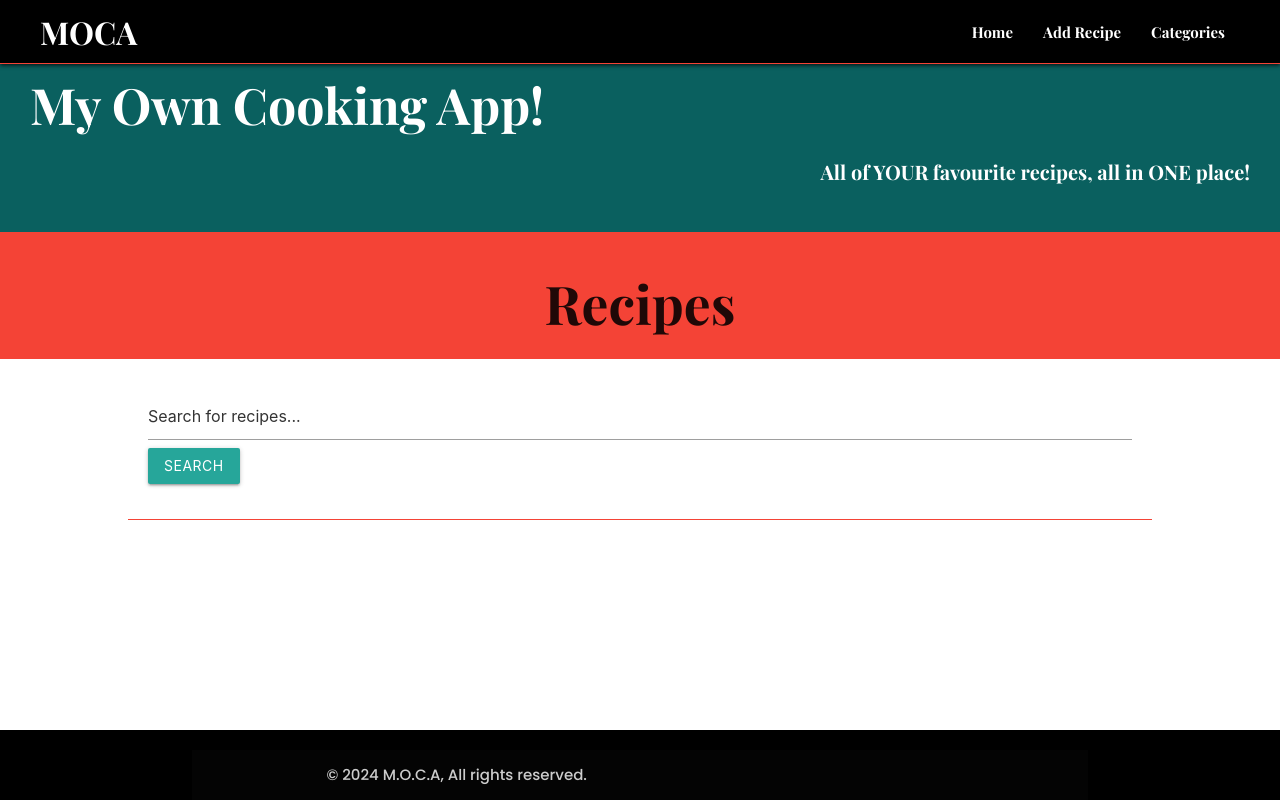
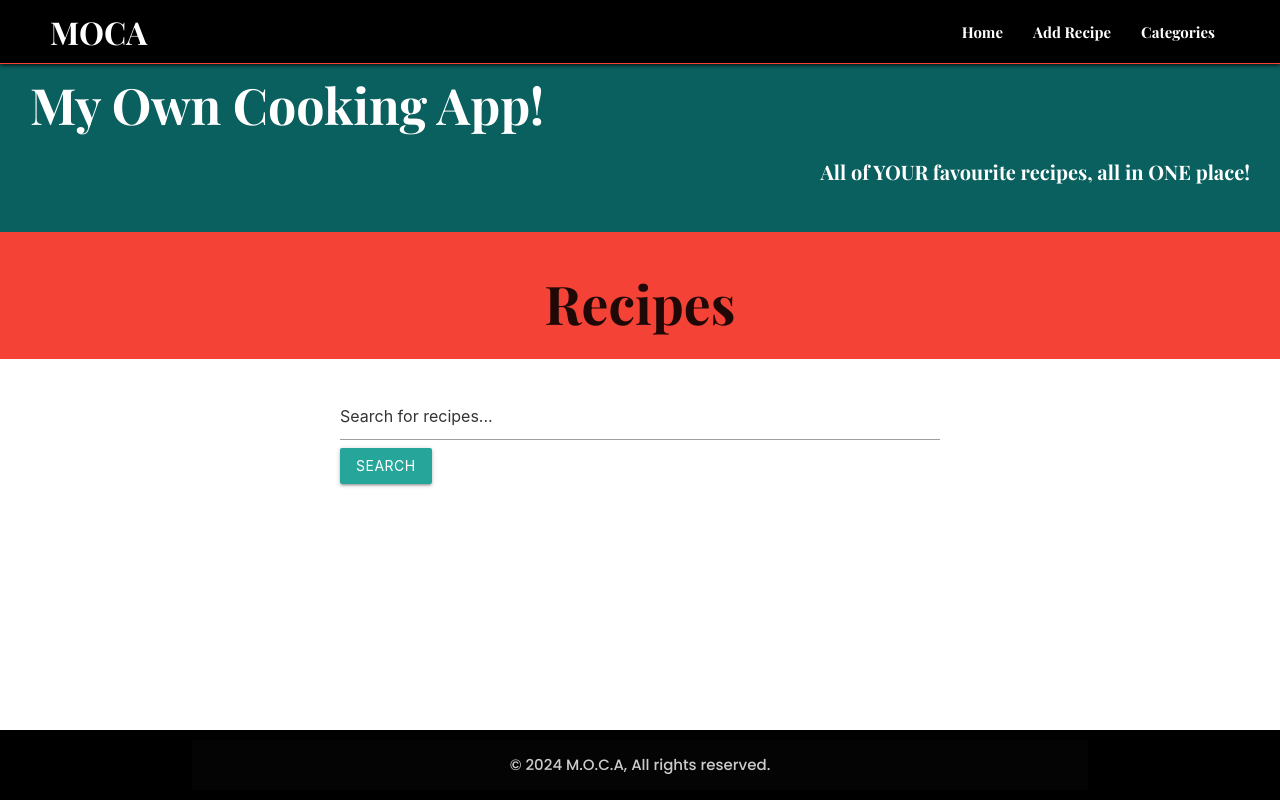
Before and after one commit to AlexandraEL9/MOCA-app, a Flask app: page / in a window 1280 px wide. Run offline with Flask 2, Linux system fonts and the light colour scheme; data that the repository does not hold is empty; some libraries are stand-ins or nearby versions.

Commit message:
update: update page width of card holding pages

```diff
--- a/moca/static/css/style.css
+++ b/moca/static/css/style.css
@@ -3,6 +3,8 @@
   --secondary-color: #F44336;
   --heading-font-family: "Playfair Display", serif;
   --default-font-family: "Poppins", sans-serif;
+  --white-color: #fff;
+  --black-color: #000;
 }
 
 body {
@@ -11,37 +13,40 @@ body {
   display: flex;
   flex-direction: column;
   min-height: 100vh;
-  padding: 0;
   margin: 0;
+}
 
-}
 h1, h2, h3 {
   font-family: var(--heading-font-family);
   font-weight: bold;
 }
 
+
 main {
   flex: 1 0 auto;
+}
 
+.container-main, .main-container {
+  width: 100%;
+  margin: 0 auto;
 }
-.container-main {
-  width: 100%;
+
+.cards-container {
+  width: 80%
 }
 
 .container-header {
   background-color: var(--main-color);
-  border-bottom: 1px solid #F44336;
-  color: white;
-  padding-top: 35px;
-  padding-bottom: 5px;
-  padding-left: 30px;
-  padding-right: 30px;
+  border-bottom: 1px solid var(--secondary-color);
+  color: var(--white-color);
+  padding: 35px 30px 5px 30px;
 }
 
 .container-header h1 {
   text-align: left;
   font-size: 50px;
 }
+
 .container-header p {
   font-family: var(--heading-font-family);
   text-align: right;
@@ -49,50 +54,38 @@ main {
 }
 
 .section-page-heading {
-  background-color: #F44336;
+  background-color: var(--secondary-color);
   padding: 5px;
   margin-top: 0;
 }
 
-.main-container {
-  width: 90%
-
-}
-
-/* Navbar styling */
 .nav-wrapper {
-  background-color: #000; /* Black background */
-  color: #fff; /* White text */
-  padding: 0 20px; /* Adds padding on the left and right */
-  border-bottom: 1px solid #F44336;
-  box-shadow: 0 2px 4px rgba(0, 0, 0, 0.4); /* Adds a slight shadow */
+  background-color: var(--black-color);
+  color: var(--white-color);
+  padding: 0 30px;
+  border-bottom: 1px solid var(--secondary-color);
+  box-shadow: 0 2px 4px rgba(0, 0, 0, 0.4);
   font-family: var(--heading-font-family);
 }
 
 .brand-logo {
-  font-size: 1.5rem; /* Adjust the size of the brand logo text */
-  margin-left: 20px; /* Adds space between the logo and the left edge */
+  font-size: 1.5rem;
+  margin-left: 20px;
 }
 
 .nav-wrapper ul {
-  margin-right: 20px; /* Adds space between the navigation links and the right edge */
+  margin-right: 20px;
 }
 
 .nav-wrapper ul li a {
-  color: #fff; /* White text for nav links */
-  padding: 0 15px; /* Adds space between the links */
+  color: var(--white-color);
+  padding: 0 15px;
 }
 
 .nav-wrapper ul li a:hover {
-
-  border-radius: 4px; /* Adds a slight rounding to the corners */
+  border-radius: 4px;
 }
 
-.sidenav-trigger {
-  color: #fff; /* White color for the mobile menu icon */
-}
-
-/* Make the navbar fixed */
 nav {
   position: fixed;
   top: 0;
@@ -199,19 +186,31 @@ nav {
 }
 
 .flash-message.error {
-  background-color: #f44336;
+  background-color: var(--secondary-color);
 }
 
-/*recipes.html*/
-/*searchbar*/
+.search-bar {
+  width: 100%;
+  max-width: 600px;
+  margin: 0 auto;
+  padding: 20px 0;
+}
 
-.search-bar {
-  width: 80%;
-  border-bottom: 1px solid #F44336;
-  padding: 20px;
+.search-bar input {
+  width: calc(100% - 60px); /* Adjust width based on the button's width */
+  padding: 10px;
 }
-/* Style for the search bar placeholder text */
+
 .search-bar input::placeholder {
-  color: #333; /* Darker color for better contrast */
-  opacity: 1;  /* Ensures the placeholder text is not faded out */
+  color: #333;
+  opacity: 1;
 }
+
+
+
+.page-footer {
+  background-color: var(--main-color); /* Same as navbar */
+  color: white;
+  padding: 10px 0;
+  text-align: center;
+}
--- a/moca/templates/categories.html
+++ b/moca/templates/categories.html
@@ -24,7 +24,7 @@
 </section>
 
 <!--categories cards-->
-<div class="row main-container">
+<div class="row cards-container">
     {% for category in categories %}
     <div class="col s12 m6 l3">
       <div class="card card-category center-align">
--- a/moca/templates/recipes.html
+++ b/moca/templates/recipes.html
@@ -27,7 +27,7 @@
     </form>
 </div>
 
-<div class="row main-container">
+<div class="row cards-container">
     {% for recipe in recipes %}
     <div class="col s12 m6 l3">
       <div class="card card-recipe sticky-action">
--- a/moca/templates/search_results.html
+++ b/moca/templates/search_results.html
@@ -12,7 +12,7 @@
 
 </h3>
 
-<div class="row">
+<div class="row cards-container">
     {% if recipes %}
         {% for recipe in recipes %}
         <div class="col s12 m6 l3">
```
Also changed, not shown: other parts of moca/static/css/style.css (+16 -22 lines).
